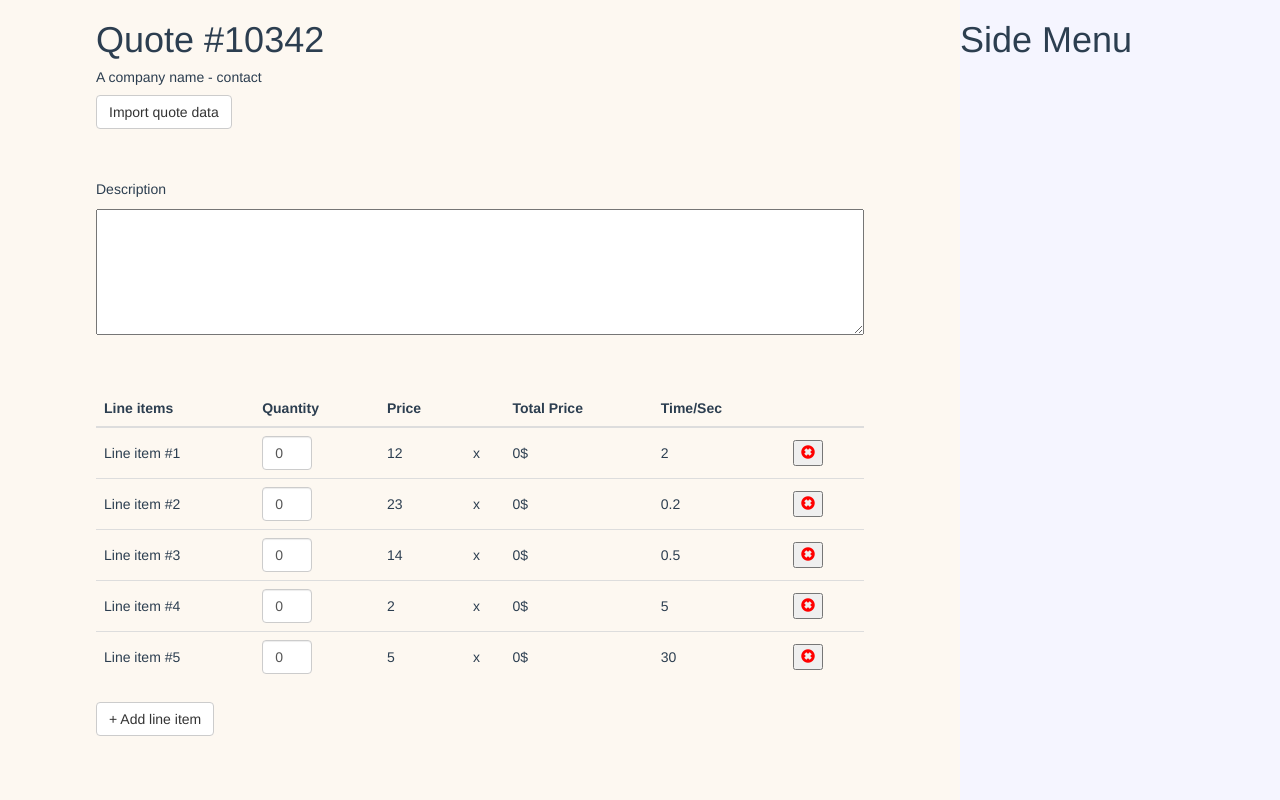
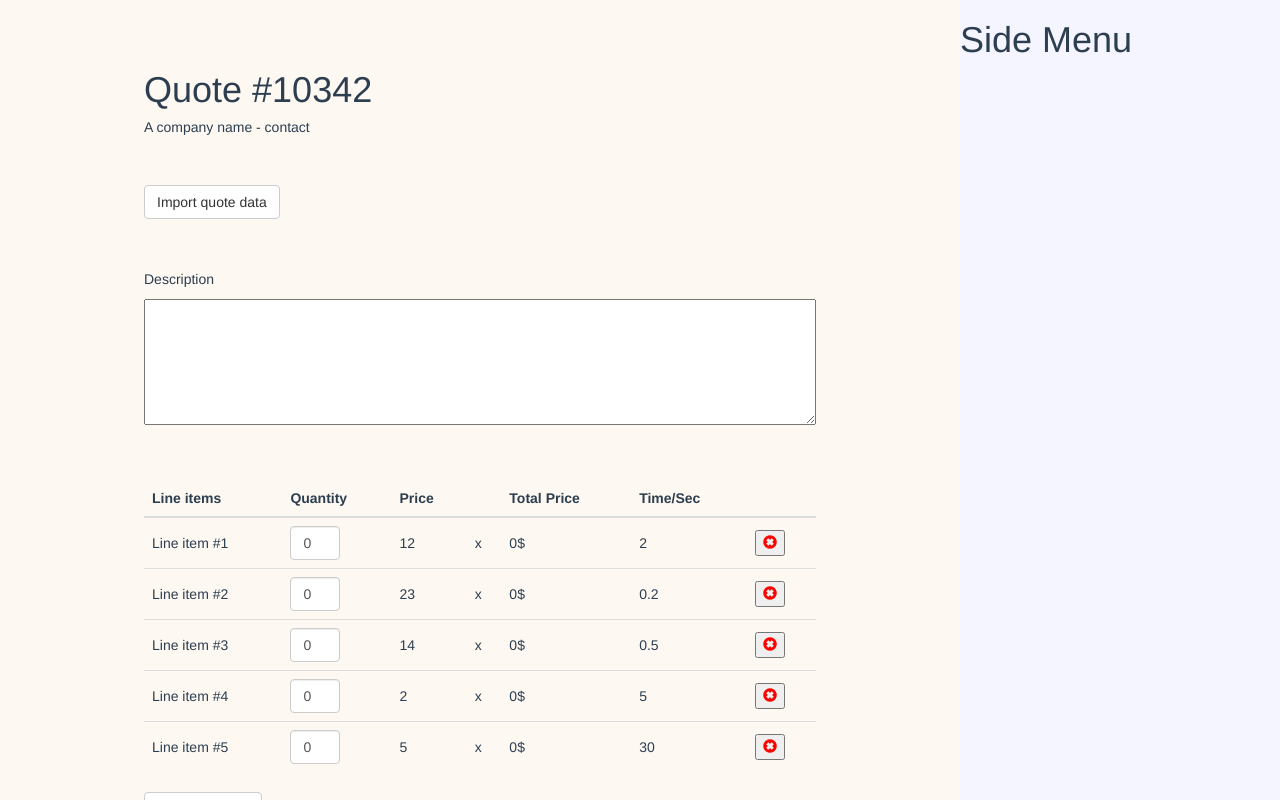
Before and after one commit to RaduCl/vuejs-OrderForm, a Vue app: page / in a window 1280 px wide. Built offline with nearby package versions, Linux system fonts and the light colour scheme.

Commit message:
css updates

```diff
--- a/src/components/Quote/Header.vue
+++ b/src/components/Quote/Header.vue
@@ -17,5 +17,7 @@ export default {
 </script>
 
 <style>
-
+.main-quote-header {
+  margin-bottom: 50px;
+}
 </style>
--- a/src/components/Quote/index.vue
+++ b/src/components/Quote/index.vue
@@ -42,5 +42,6 @@ export default {
     overflow-y: scroll;
 
     .main-quote-container
-      width: 80%;
+      width: 70%;
+      padding-top: 50px;
 </style>
```
